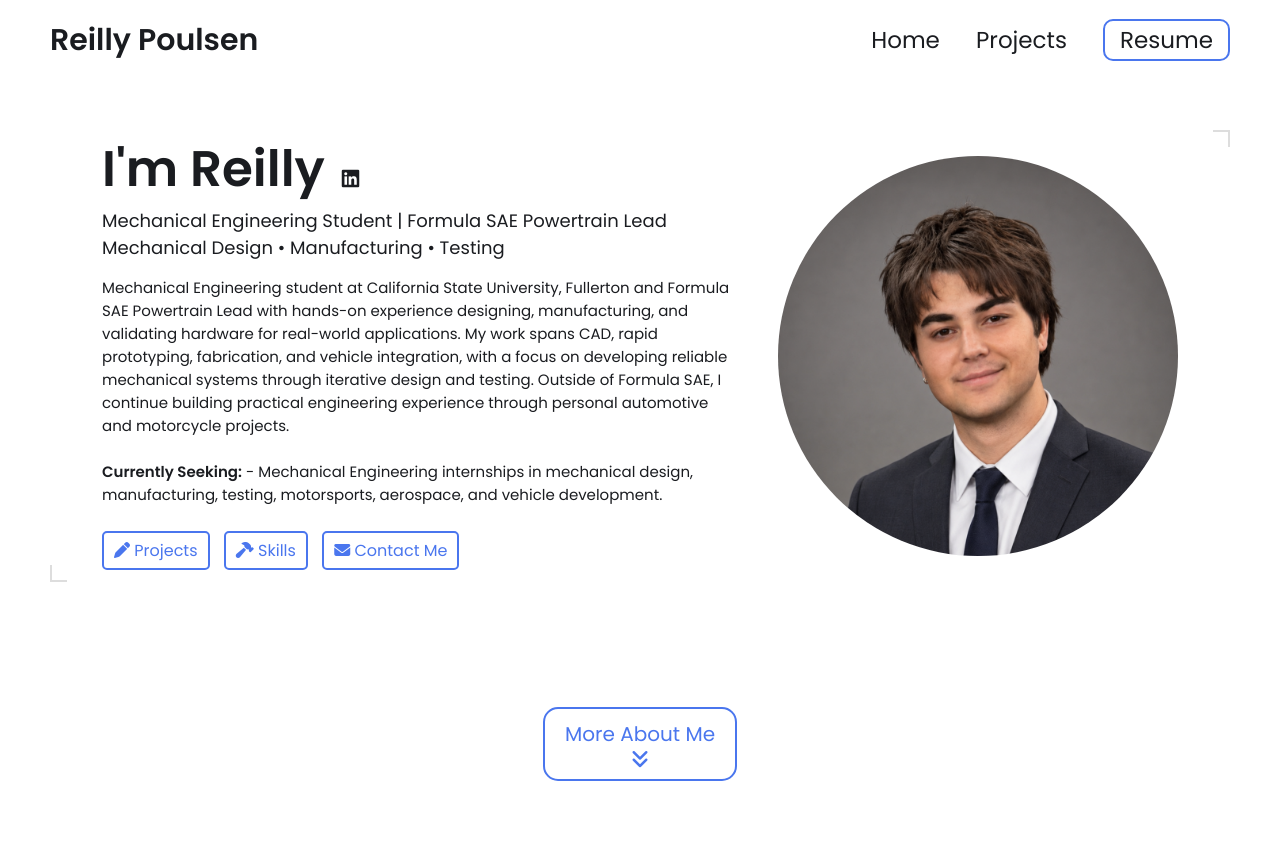
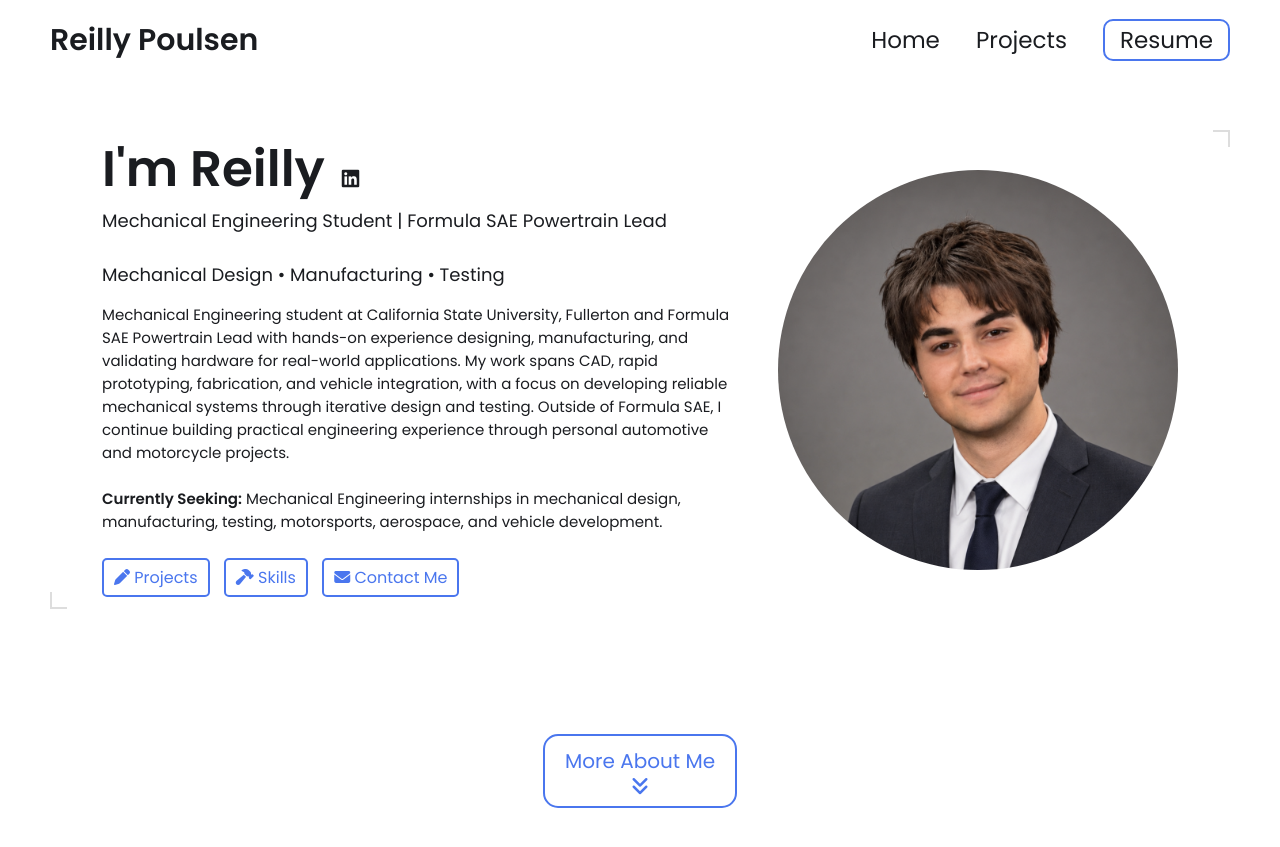
Before and after one commit to Reilly-P-12/Reilly-P-12.github.io, a Jekyll site: the page built from index.html, in a window 1280 px wide and 900 px high. Shown: the top 847 px of the window. Built offline with Jekyll 4.4.1, drawn with Linux system fonts in a browser that asks for light colours.

```diff
--- a/_config.yml
+++ b/_config.yml
@@ -4,7 +4,9 @@ title: "Reilly Poulsen's Portfolio"
 # Hero Section
 name: Reilly Poulsen
 headline: Mechanical Engineering Student | Formula SAE Powertrain Lead
+          <br><br>
           Mechanical Design • Manufacturing • Testing
+
 description: >-
         Mechanical Engineering student at California State University, Fullerton and
         Formula SAE Powertrain Lead with hands-on experience designing, manufacturing,
@@ -16,7 +18,7 @@ description: >-
 
         <br><br>
 
-        <strong>Currently Seeking:</strong> - Mechanical Engineering internships in mechanical design, manufacturing,
+        <strong>Currently Seeking:</strong> Mechanical Engineering internships in mechanical design, manufacturing,
         testing, motorsports, aerospace, and vehicle development.
 
 # Profile image
```
